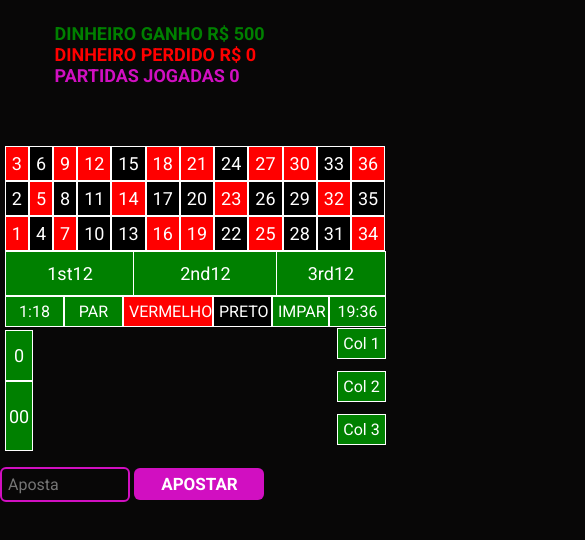
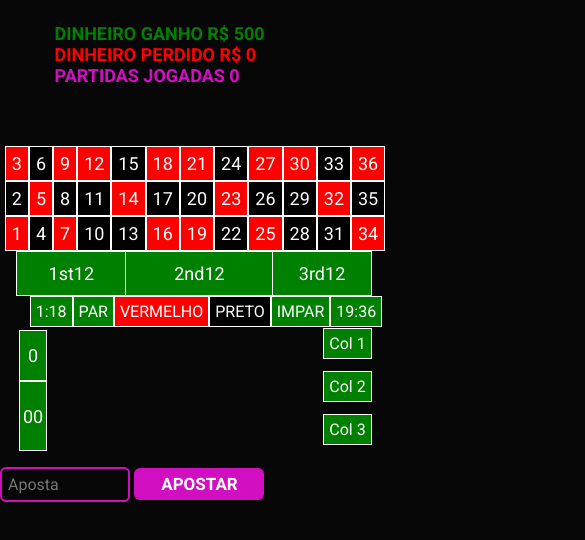
Before and after one commit to hwosptal/bardomoises, a plain HTML site: page index.html in a window 390 px wide. Shown: the part 368-908 px from the top of the page, 585 px wide, since content can reach past the window. Drawn offline with Linux system fonts and the light colour scheme.

Commit message:
cassino commit

```diff
--- a/global.css
+++ b/global.css
@@ -9,11 +9,17 @@ body {
     font-family: 'Roboto';
     font-size: 16px;
     color: #fff;
+    max-width: 100%;
     overflow-x: hidden;
-    width: 100%;
     background-color: #080707;
     margin: 0px;
     padding: 0px;
+}
+@media screen and(max-width: 768px) {
+    body {
+        overflow-x: hidden;
+        max-width: 100%;
+    }
 }
 a {
     color: #d10fc1;
@@ -38,12 +44,11 @@ ul li {
     clear: both;
 }
 .navbar {
-    width: 100%;
     background-color: #1f1a1d;
 }
 .nav {
     margin: 30px auto;
-    width: 960px;
+    width: 100%;
     padding: 15px;
 }
 .ul a {
--- a/index.html
+++ b/index.html
@@ -2,7 +2,7 @@
 <html lang="en">
 <head>
     <meta charset="UTF-8">
-    <meta name="viewport" content="width=device-width, initial-scale=1.0">
+    <meta name="viewport" content="width=device-width, initial-scale=1">
     <link rel="preconnect" href="https://fonts.googleapis.com">
     <link rel="preconnect" href="https://fonts.gstatic.com" crossorigin>
     <link href="https://fonts.googleapis.com/css2?family=Roboto:ital,wght@0,100;0,300;0,400;0,500;0,700;0,900;1,100;1,300;1,400;1,500;1,700;1,900&display=swap" rel="stylesheet">
--- a/jogodobicho.css
+++ b/jogodobicho.css
@@ -53,10 +53,6 @@
     body{
         font-size: 18px;
     }
-    .bichos img {
-        width: 150px;
-        height: 150px;
-    }
     .content {
         width: 100%;
         margin: 0 auto;
--- a/roleta.css
+++ b/roleta.css
@@ -198,42 +198,49 @@
         margin-left: 5%;
         word-break: break-all;
     }
+    .coluna-ultima {
+        width: 95%;
+    }
     .numeros span, .numeros-col-2 span, .numeros-col-3 span {
         padding: 6px;
     }
     #duzia_1, #duzia_2, #duzia_3, .par-1-18 {
-        margin-left: 1px;
+        margin-left: 6px;
     }
     #duzia_1 {
-        width: 130px;
+        width:30%;
     }
     #duzia_2 {
         margin-left: -6px;
-        width: 144px;
+        width: 40%;
     }
     #duzia_3 {
         margin-left: -6px;
-        width: 110px;
+        width: 27%;
+    }
+
+    .par-1-18{
+        margin-left: 20px;
     }
 
     .par-1-18 span{
         padding: 5px;
-        width: 59px;
+        width: 60%;
         font-size: 16px;
     }
     .vermelho-coluna span{
-        width:90px;
+        width:100%;
         padding: 5px;
         font-size: 16px;
     }
     .preto-coluna span{
         padding: 5px;
-        width: 59px;
+        width: 100%;
         font-size: 16px;
     }
     .impar-19-36 span{
         padding: 5px;
-        width: 57px;
+        width: 60%;
         font-size: 16px;
     }
 }
@@ -242,7 +249,7 @@
 @media (max-width: 968px) {
     .coluna-zero-2, .coluna-zero {
         margin-top: 194px;
-        margin-left: -163px;
+        margin-left: -149px;
         position: absolute;
     }
     .coluna-zero-2 span{
@@ -255,7 +262,7 @@
     }
     .coluna-direita {
         margin-top: 300px;
-        margin-left:296px;
+        margin-left:268px;
     }
     .coluna-direita span{
         writing-mode: horizontal-tb;
```
Also changed, not shown: jogodobicho.html (+1 -1 lines).
